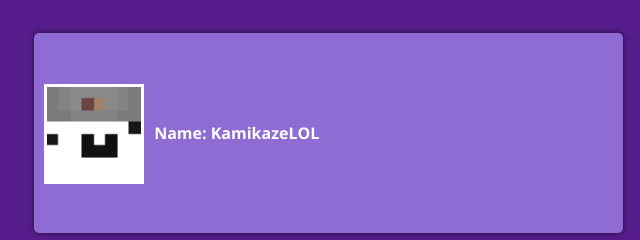
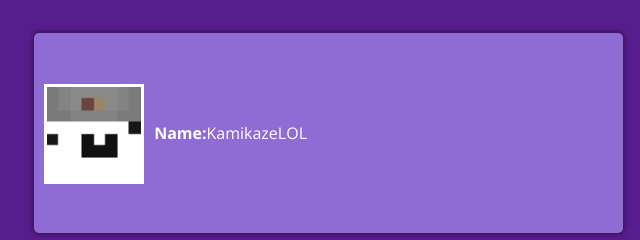
Before and after one commit to Flacz/refactored-tribble, a plain HTML site: page index.html in a window 1280 px wide. Shown: the part 2260-2500 px from the top of the page, 0-640 px from the left. Drawn offline with nearby package versions, Linux system fonts and the light colour scheme.

Commit message:
Update index.html

```diff
--- a/index.html
+++ b/index.html
@@ -121,8 +121,8 @@
                     </div>
                     <div class="contenido-texto-card"></div>
                     <div class="nombre-card">
-                        <h4> Name: KamikazeLOL </h4>
-                        <p>  </p>
+                        <h4> Name: </h4>
+                        <p> KamikazeLOL </p>
                     </div>
 
                 </div>
```
